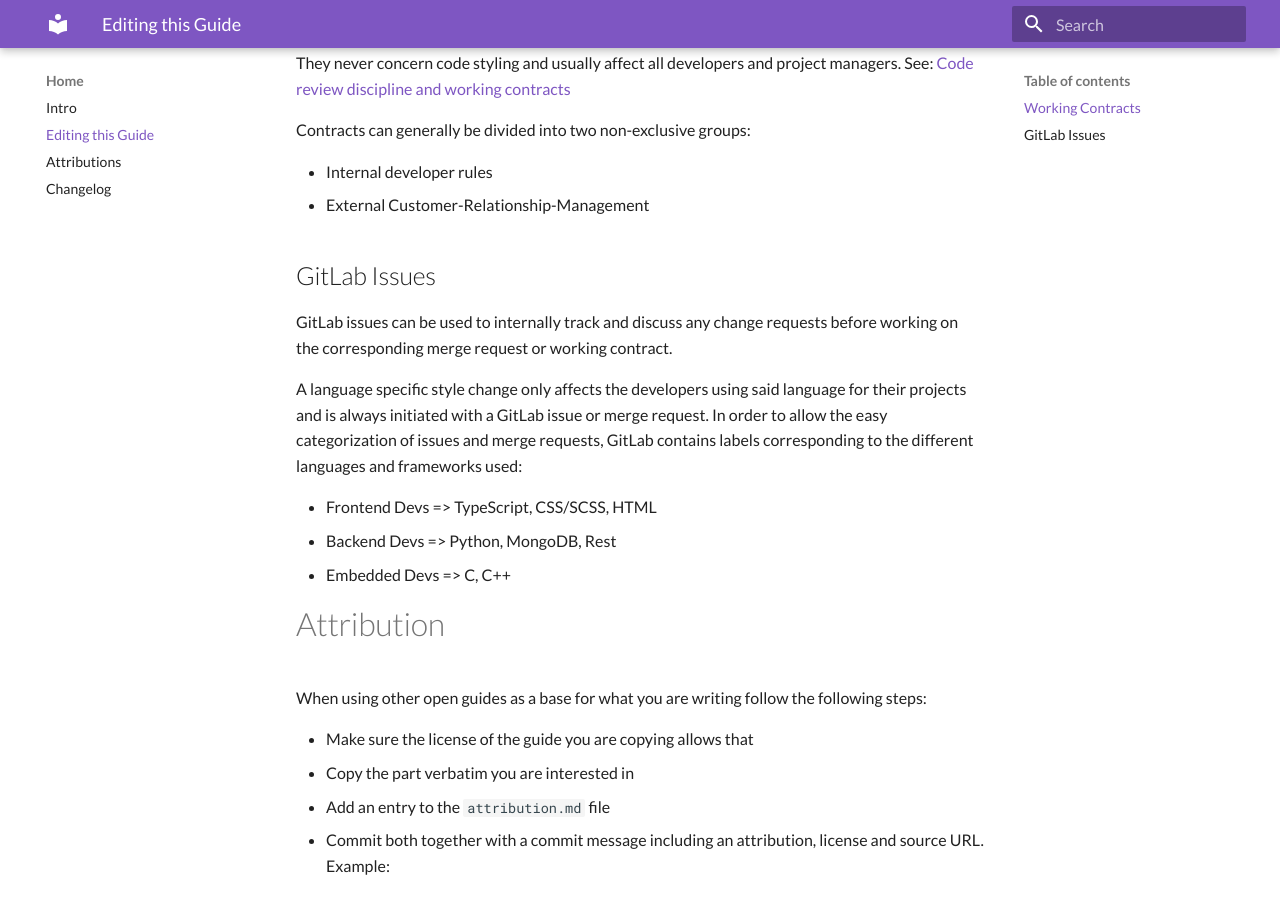
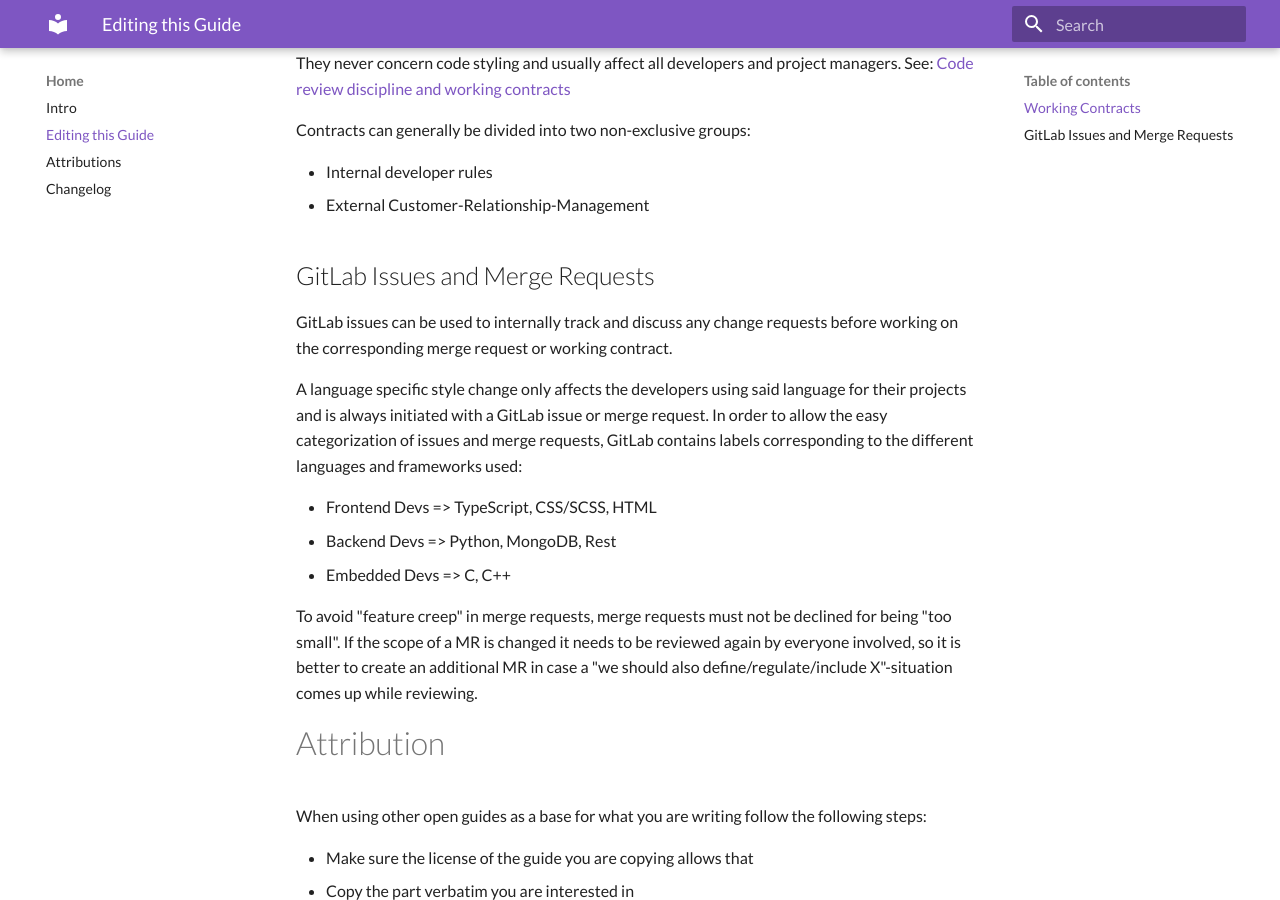
Before and after one commit to GreyRook/code-with-style, an MkDocs documentation site: the page built from docs/HOWTO.md, in a window 1280 px wide and 900 px high, scrolled down 539 px. Built offline with MkDocs 1.6.1 and Material for MkDocs 9.7.7, drawn with Linux system fonts in a browser that asks for light colours.

Commit message:
avoid scope creep in MRs

```diff
--- a/docs/HOWTO.md
+++ b/docs/HOWTO.md
@@ -20,7 +20,7 @@
 - External Customer-Relationship-Management
 
 
-## GitLab Issues
+## GitLab Issues and Merge Requests
 
 GitLab issues can be used to internally track and discuss any change requests before working on the corresponding merge request or working contract.
 
@@ -30,6 +30,9 @@
 - Frontend Devs => TypeScript, CSS/SCSS, HTML
 - Backend Devs => Python, MongoDB, Rest
 - Embedded Devs => C, C++
+
+To avoid "feature creep" in merge requests, merge requests must not be declined for being "too small".
+If the scope of a MR is changed it needs to be reviewed again by everyone involved, so it is better to create an additional MR in case a "we should also define/regulate/include X"-situation comes up while reviewing.
 
 # Attribution
 
```
Also changed, not shown: docs/CHANGELOG.md (+1 -0 lines).
